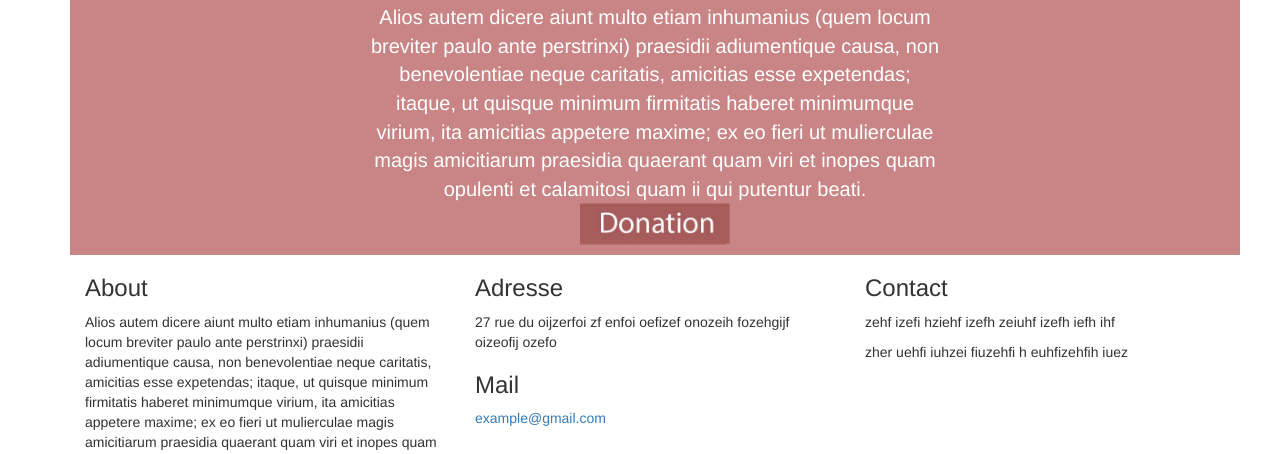
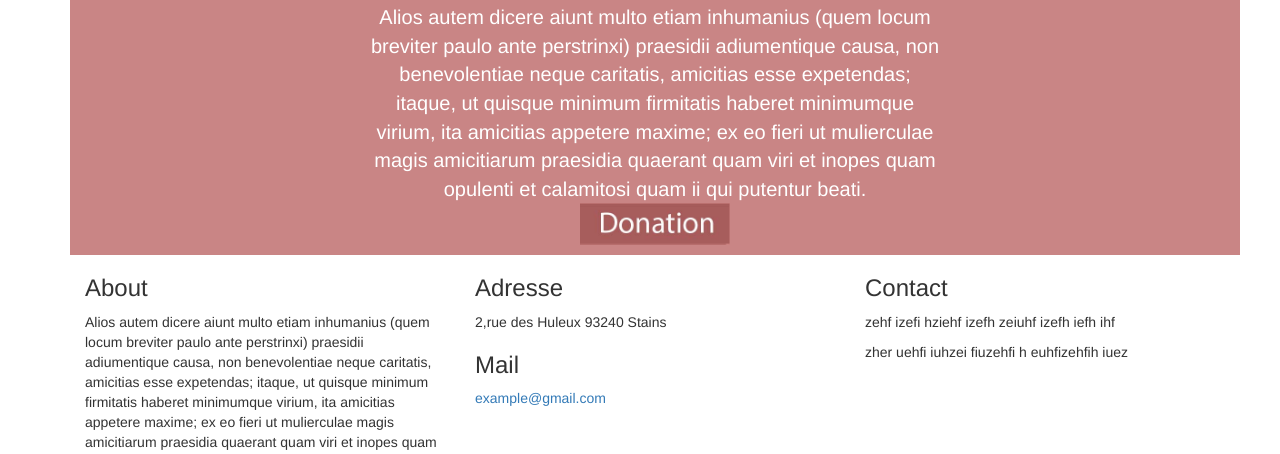
Before and after one commit to warren1er/peddec, a plain HTML site: page index.html in a window 1280 px wide. Shown: the part 1592-2046 px from the top of the page. Drawn offline with nearby package versions, Linux system fonts and the light colour scheme; some packages are replaced by stand-ins of ours.

Commit message:
ajout de la vrai adresse

```diff
--- a/index.html
+++ b/index.html
@@ -193,7 +193,7 @@
 
                     <div class="col-md-4">
                         <h3>Adresse</h3>
-                        <p>27 rue du oijzerfoi zf enfoi oefizef onozeih fozehgijf oizeofij ozefo </p>
+                        <p>2,rue des Huleux 93240 Stains </p>
 
                         <h3>Mail</h3>
                         <a href="mailto:example@gmail.com">example@gmail.com</a>
```
